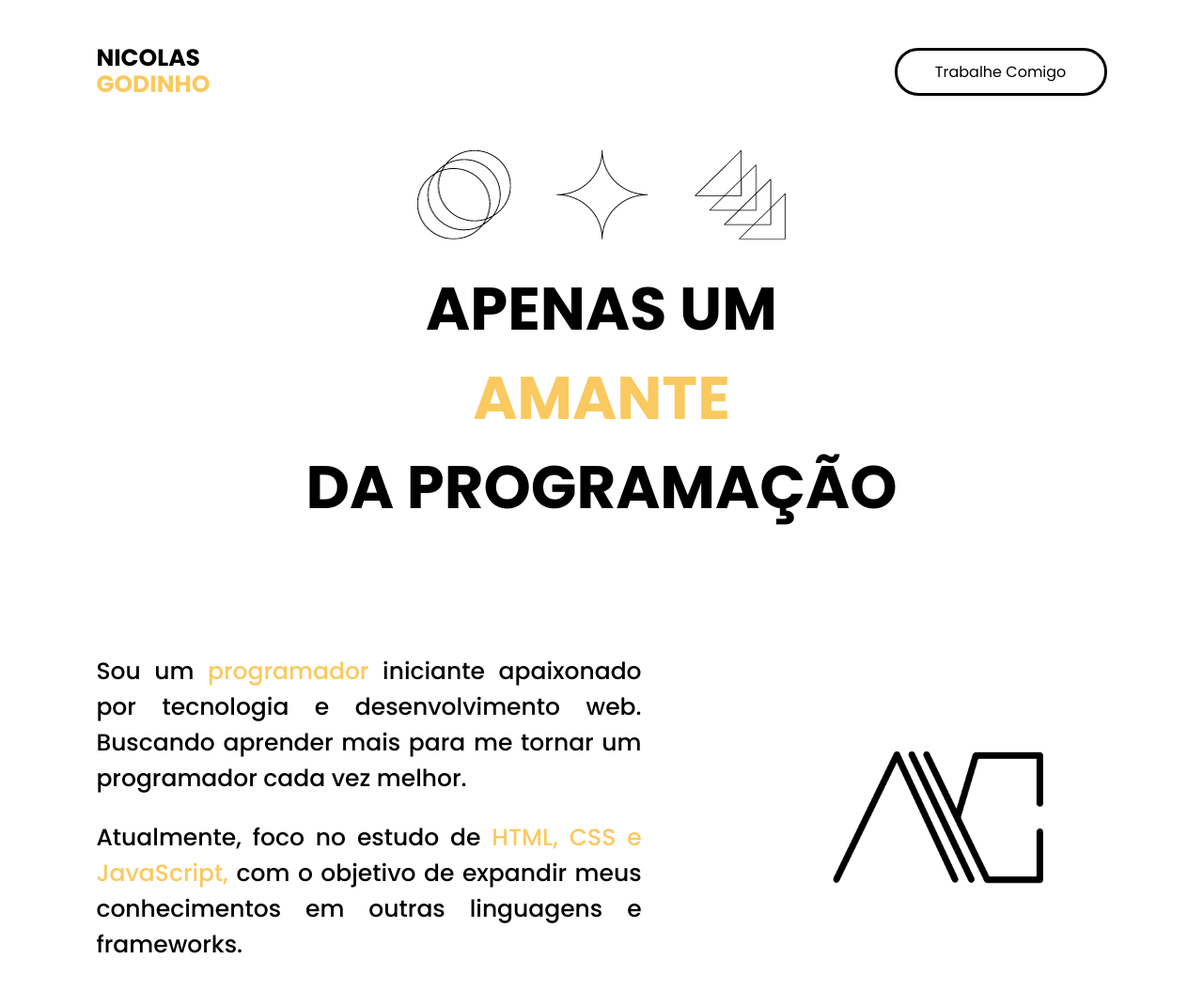
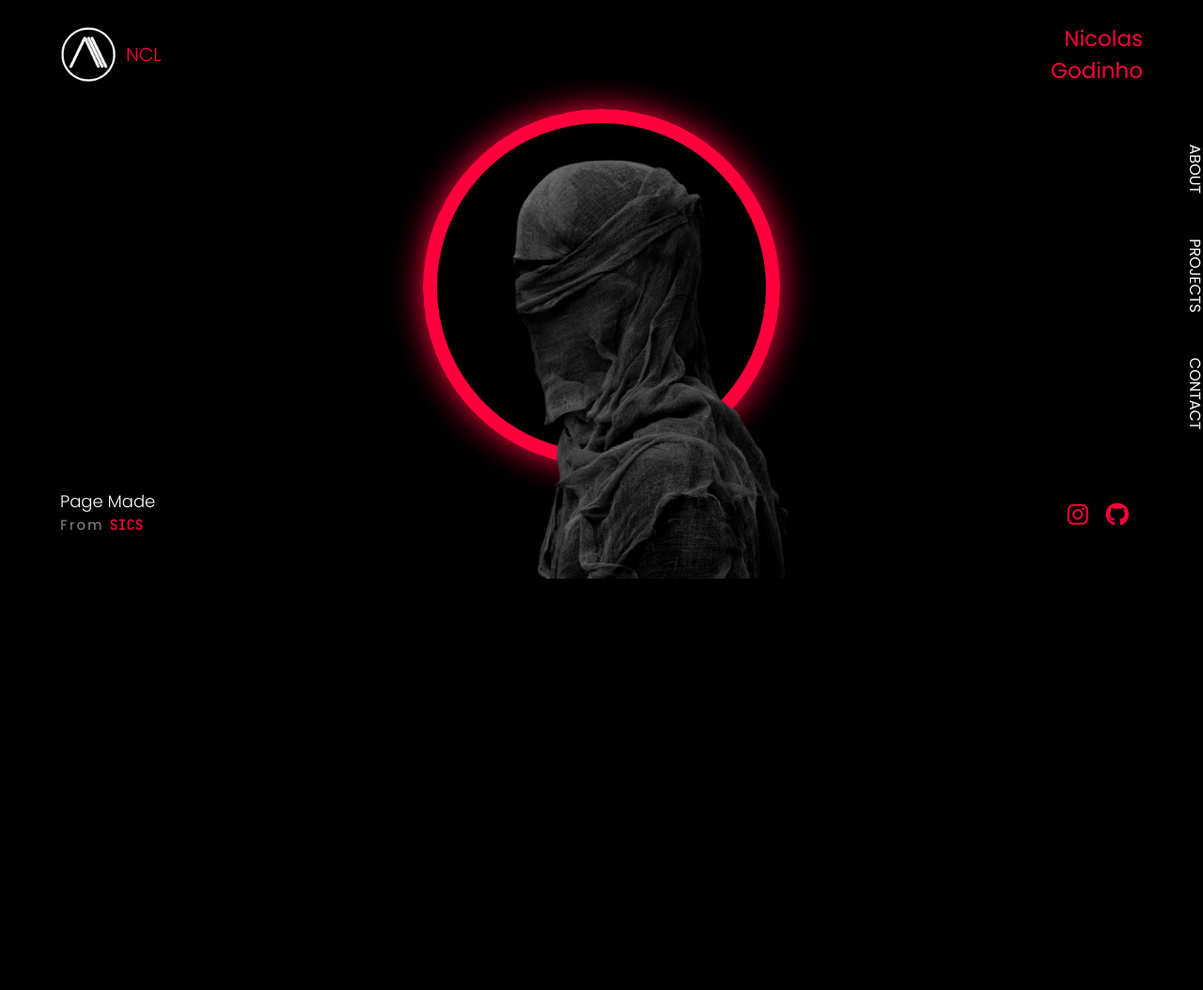
Before and after one commit to sicsee/portifolio, a plain HTML site: page index.html in a window 1280 px wide. Shown: the whole page at 94% size. After the commit the page ends 800 px from the top, so only its background shows below. Drawn offline with Linux system fonts and the light colour scheme.

Commit message:
Add files via upload

```diff
--- a/index.html
+++ b/index.html
@@ -3,38 +3,47 @@
 <head>
   <meta charset="UTF-8">
   <meta name="viewport" content="width=device-width, initial-scale=1.0">
-  <link rel="stylesheet" href="./assets/styles/style.css">
-  <link rel="stylesheet" href="./assets/styles/header.css">
-  <link rel="stylesheet" href="./assets/styles/home.css">
-  <link rel="stylesheet" href="./assets/styles/sobre.css">
-  <title>Nicolas Godinho</title>
+  <link rel="stylesheet" href="https://cdnjs.cloudflare.com/ajax/libs/font-awesome/6.6.0/css/all.min.css" integrity="sha512-Kc323vGBEqzTmouAECnVceyQqyqdsSiqLQISBL29aUW4U/M7pSPA/gEUZQqv1cwx4OnYxTxve5UMg5GT6L4JJg==" crossorigin="anonymous" referrerpolicy="no-referrer" />
+  <link rel="stylesheet" href="style.css">
+  <title>Portifolio Ni</title>
 </head>
 <body>
     <header>
       <nav id="navbar">
-      <h1 id="nav-title">Nicolas <span>Godinho</span></h1>
-      <a href="#" class="button">Trabalhe Comigo</a>
+        <div id="nav-logo">
+          <img src="/image/logo2.png" alt="Logo">
+          <h1>NCL</h1>
+        </div>
+        <p id="nav-nome">Nicolas Godinho</p>
       </nav>
     </header>
 
     <main id="content">
       <section id="home">
-      <div id="home-img"><img src="./assets/img/1.png"></div>
-      <div id="home-cta">
-        <h2>Apenas um <span> amante </span> da programação</h2>
+
+        <div id="meio">
+          <div class="circulo"></div>
+          <img src="/image/image 1.png"alt="man">
         </div>
-    </section>
 
-    <section id="sobre">
-      <div id="sobre-cta">
-        <p> Sou um <span>programador</span> iniciante apaixonado por tecnologia e desenvolvimento web. Buscando aprender mais para me tornar um programador cada vez melhor.</p>
-        <p>  Atualmente, foco no estudo de <span>HTML, CSS e JavaScript,</span> com o objetivo de expandir meus conhecimentos em outras linguagens e frameworks.</p>
-      </div>
-      <div id="sobre-img"><img src="./assets/img/Logo 2.png"></div>
+        <ul id="list">
+          <li class="list-it"><a href="#">about</a></li>
+          <li class="list-it"><a href="#">projects</a></li>
+          <li class="list-it"><a href="#">contact</a></li>
+        </ul>
 
 
+        <div id="bottom">
+            <div id="made">
+              <p class="text-1">Page Made</p>
+              <p class="text-2">From <span>Sics</span></p>
+            </div>
 
-
+            <div id="social">
+              <a href="https://www.instagram.com/_nicolasds_/" target="_blank"><i class="fa-brands fa-instagram"></i></a>
+              <a href="https://github.com/sicsee" target="_blank"><i class="fa-brands fa-github"></i></a>
+            </div>
+        </div>
       </section>
     </main>
 </body>
--- /dev/null
+++ b/style.css
@@ -0,0 +1,143 @@
+@import url('https://fonts.googleapis.com/css2?family=JetBrains+Mono:ital,wght@0,100..800;1,100..800&family=Poppins:ital,wght@0,100;0,200;0,300;0,400;0,500;0,600;0,700;0,800;0,900;1,100;1,200;1,300;1,400;1,500;1,600;1,700;1,800;1,900&display=swap');
+
+*{
+  margin: 0;
+  padding: 0;
+  box-sizing: border-box;
+}
+
+html{
+  width: 100%;
+  height: 100vh;
+  background-color: black;
+  font-family: 'Poppins';
+}
+
+header {
+  width: 100%;
+}
+
+#navbar {
+  margin: 24px 5%;
+  display: flex;
+  align-items: center;
+  justify-content: space-between;
+}
+
+#nav-logo {
+  display: flex;
+  align-items: center;
+  gap: 10px;
+}
+
+#nav-logo img {
+  width: 60px;
+  height: 60px;
+}
+
+#nav-logo h1{
+  color: #FF003D;
+  font-size: 20px;
+  font-weight: 300;
+}
+
+#nav-nome {
+  color: #FF003D;
+  font-size: 23px;
+  width: 150px;
+  text-align: end;
+  font-weight: 400;
+}
+
+
+#home {
+  display: flex;
+  flex-direction: column;
+  justify-content: center;
+}
+
+#meio {
+  display: flex;
+  align-items: center;
+  justify-content: center;
+}
+
+.circulo {
+  width: 380px;
+  height: 380px;
+  border: 15px solid #FF003D;
+  border-radius: 50%;
+  box-shadow: 0px 0px 35px #FF003D;
+}
+
+#meio img {
+  width: 452px;
+  height: 500px;
+  position: absolute;
+  margin-top: 120px;
+  margin-right: 25px;
+}
+
+#list {
+  display: flex;
+  list-style-type: none;
+  gap: 48px;
+  transform: rotate(90deg);
+  margin-left: 1120px;
+  margin-bottom: 100px;
+  position: absolute;
+}
+
+.list-it a{
+  text-decoration: none;
+  color: white;
+  text-transform: uppercase;
+  transition: color .3s ease;
+}
+
+.list-it a:hover {
+  color: #FF003D;
+}
+
+
+#bottom {
+  margin: 24px 5%;
+  display: flex;
+  align-items: center;
+  justify-content: space-between;
+}
+
+#made {
+  color: white;
+  font-size: 18px;
+  font-weight: 300;
+}
+
+#made .text-2 {
+  color: #737373;
+  font-size: 15px;
+  font-weight: 500;
+  letter-spacing: 2px;
+}
+
+#made .text-2 span {
+  color: #FF003D;
+  font-size: 15px;
+  font-weight: 500;
+  letter-spacing: 0px;
+  text-transform: uppercase;
+  font-family: 'JetBrains Mono';
+}
+
+#social i{
+  font-size: 25px;
+  margin-top: 10px;
+  letter-spacing: 15px;
+  color: #FF003D;
+  transition: color .3s ease;
+}
+
+#social i:hover {
+  color: white;
+  cursor: pointer;
+}
```
Also changed, not shown: image/image 1.png (added), image/logo.png (added), image/logo2.png (added). Lines whose indentation alone changed are shown as unchanged.
